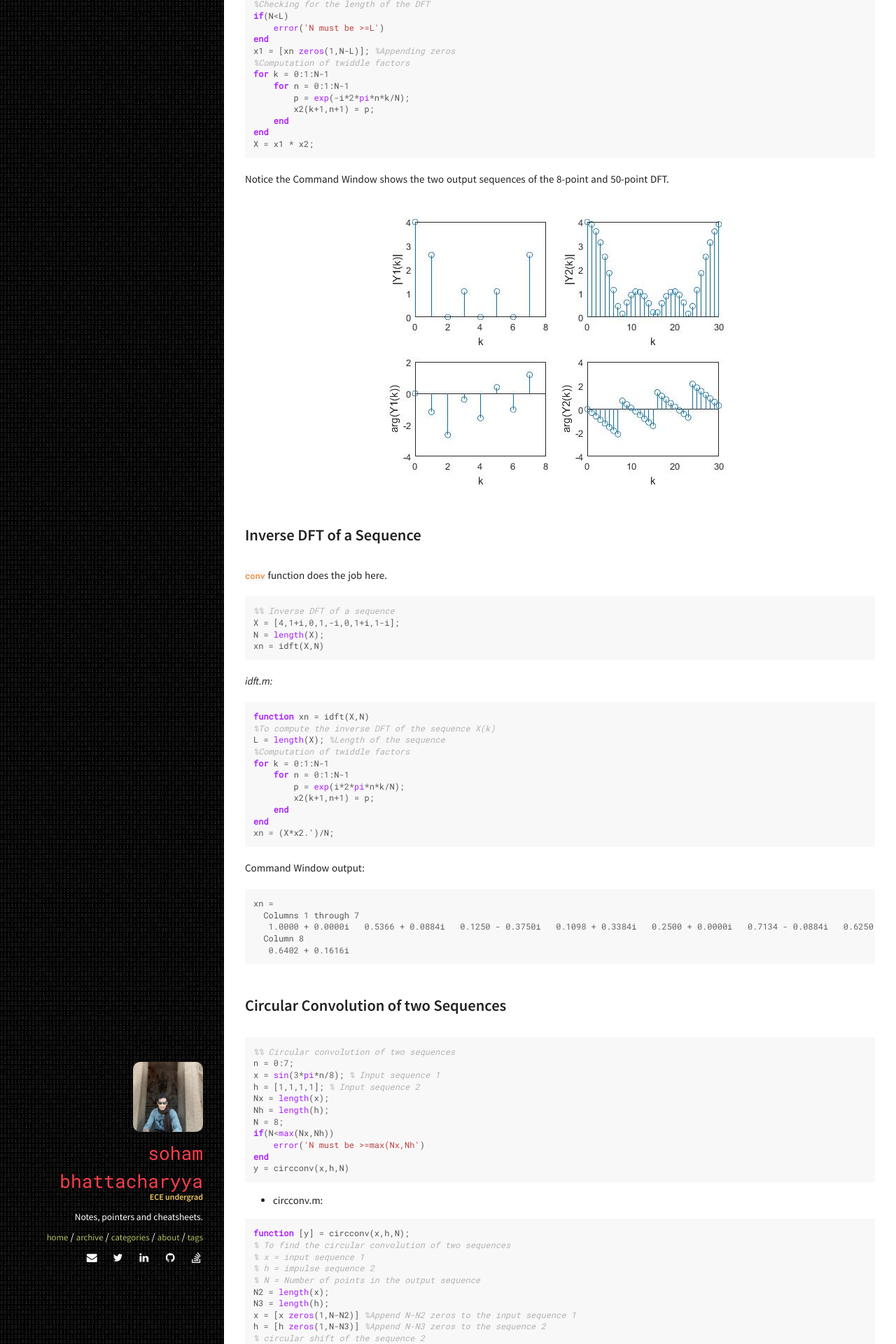
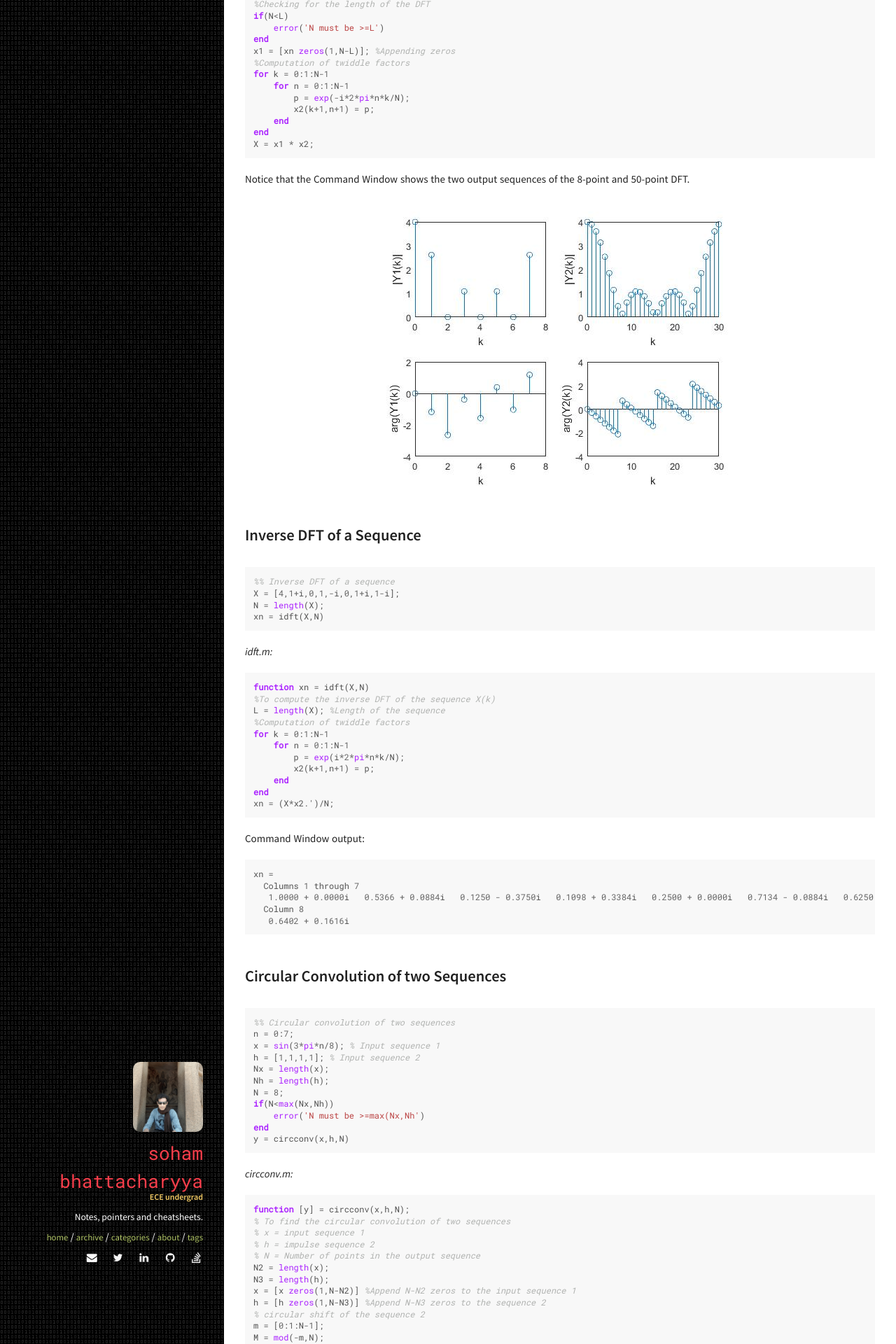
Before and after one commit to sohambhattacharyya/sohambhattacharyya.github.io, a Jekyll site: the page built from _posts/2017-09-25-Introduction-to-DSP-using-MATLAB-Part-II.markdown, in a window 1280 px wide. Shown: the part 797-2717 px from the top of the page at 70% size. Built offline with Jekyll 4.4.1, drawn with Linux system fonts in a browser that asks for light colours; comment, search, counter and statistics services are not loaded; some of the changed text lies outside the part shown.

Commit message:
Edited the structure of a post.

````diff
--- a/_posts/2017-04-09-Introduction-to-DSP-using-MATLAB-Part-I.markdown
+++ b/_posts/2017-04-09-Introduction-to-DSP-using-MATLAB-Part-I.markdown
@@ -70,8 +70,6 @@
 title('Convolution of two sequences x(n) and h(n)');
 ```
 
-![Convolution of two sequences](/img/dsp_matlab_1/blog2.jpg)
-
 Command Window output:
 
 ```matlab
@@ -79,6 +77,7 @@
      1     1     3     5     4     9     8     9    11     6     5     2
 ```
 
+![Convolution of two sequences](/img/dsp_matlab_1/blog2.jpg)
 
 ### Frequency Response of a First Order System
 
--- a/_posts/2017-09-25-Introduction-to-DSP-using-MATLAB-Part-II.markdown
+++ b/_posts/2017-09-25-Introduction-to-DSP-using-MATLAB-Part-II.markdown
@@ -49,14 +49,14 @@
 end
 X = x1 * x2;
 ```
-Notice the Command Window shows the two output sequences of the 8-point and 50-point DFT.
+Notice that the Command Window shows the two output sequences of the 8-point and 50-point DFT.
 
 ![Magnitude and phase response of the DFT of a sequence](/img/dsp_matlab_2/blog1.jpg)
 
 
 ### Inverse DFT of a Sequence
 
-`conv` function does the job here.
+
 ```matlab
 %% Inverse DFT of a sequence
 X = [4,1+i,0,1,-i,0,1+i,1-i];
@@ -106,7 +106,8 @@
 end
 y = circconv(x,h,N)
 ```
-* circconv.m:
+
+*circconv.m:*
 
 ```matlab
 function [y] = circconv(x,h,N);
@@ -146,8 +147,6 @@
 
 ### Comparison between Circular and Linear Convolutions of two Sequences
 
-
-
 ```matlab
 %% Frequency response of given systems
 b = [1,0,.9]; %Numerator coefficients of system1
@@ -171,8 +170,6 @@
 
 
 ### Overlap and Save Method
-
-
 
 ```matlab
 %% Overlap and save method
@@ -217,7 +214,6 @@
 
 
 ### Overlap and Add Method
-
 
 
 ```matlab
````
Also changed, not shown: other parts of _posts/2017-09-25-Introduction-to-DSP-using-MATLAB-Part-II.markdown (+14 -16 lines).
